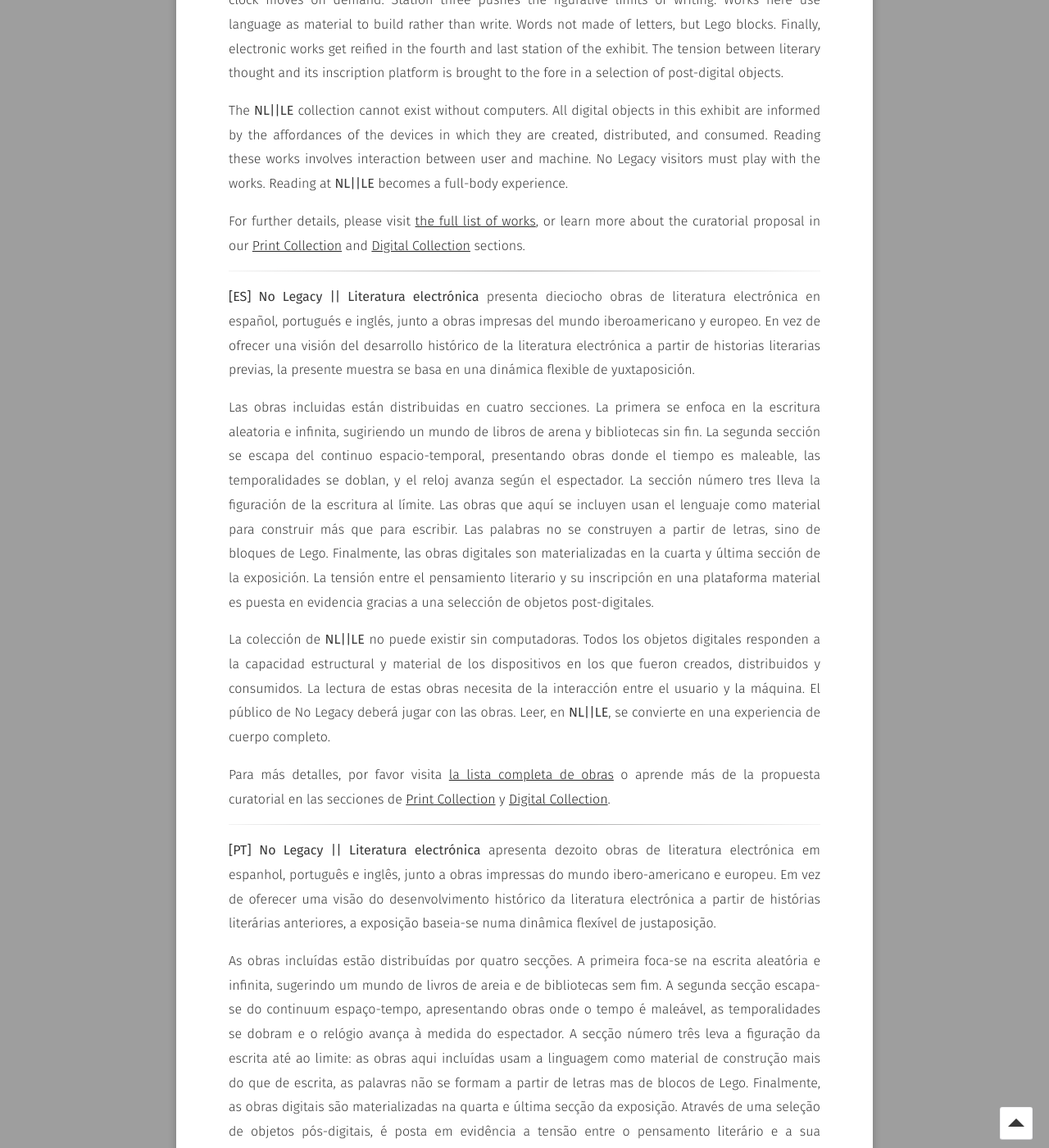
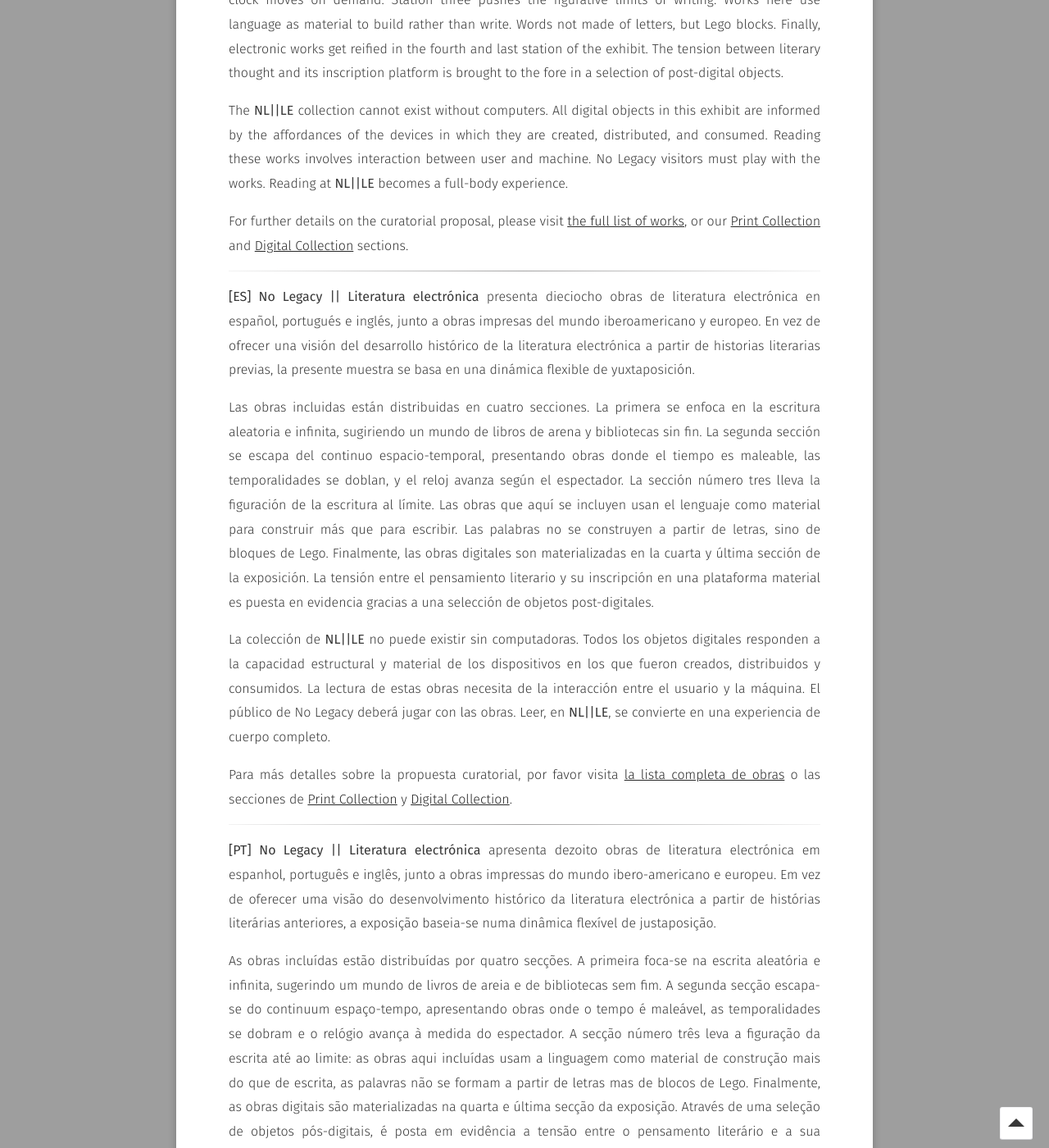
Before and after one commit to nolegacyexhibit/nolegacyexhibit.github.io, a Jekyll site: the page built from collection/index.md, in a window 1280 px wide and 1400 px high, scrolled down 679 px. Shown: the whole window at 82% size. Built offline with Jekyll 4.4.1, drawn with Linux system fonts in a browser that asks for light colours; some web fonts are replaced; some of the changed text lies outside the part shown.

Commit message:
Update index.md

```diff
--- a/collection/index.md
+++ b/collection/index.md
@@ -17,7 +17,7 @@ The digital works are distributed among four stations. The first one focuses on
 
 The **NL\|\|LE** collection cannot exist without computers. All digital objects in this exhibit are informed by the affordances of the devices in which they are created, distributed, and consumed. Reading these works involves interaction between user and machine. No Legacy visitors must play with the works. Reading at **NL\|\|LE** becomes a full-body experience.
 
-For further details, please visit [the full list of works](http://nolegacyexhibit.github.io/collection/listofworks), or learn more about the curatorial proposal in our [Print Collection](http://nolegacyexhibit.github.io/collection/print/) and [Digital Collection](http://nolegacyexhibit.github.io/collection/digital/) sections.
+For further details on the curatorial proposal, please visit [the full list of works](http://nolegacyexhibit.github.io/collection/listofworks), or our [Print Collection](http://nolegacyexhibit.github.io/collection/print/) and [Digital Collection](http://nolegacyexhibit.github.io/collection/digital/) sections.
 
 ---
 
@@ -27,7 +27,7 @@ Las obras incluidas están distribuidas en cuatro secciones. La primera se enfoc
 
 La colección de **NL\|\|LE** no puede existir sin computadoras. Todos los objetos digitales responden a la capacidad estructural y material de los dispositivos en los que fueron creados, distribuidos y consumidos. La lectura de estas obras necesita de la interacción entre el usuario y la máquina. El público de No Legacy deberá jugar con las obras. Leer, en **NL\|\|LE**, se convierte en una experiencia de cuerpo completo.
 
-Para más detalles, por favor visita [la lista completa de obras](http://nolegacyexhibit.github.io/collection/listofworks) o aprende más de la propuesta curatorial en las secciones de [Print Collection](http://nolegacyexhibit.github.io/collection/print/) y [Digital Collection](http://nolegacyexhibit.github.io/collection/digital/).
+Para más detalles sobre la propuesta curatorial, por favor visita [la lista completa de obras](http://nolegacyexhibit.github.io/collection/listofworks) o las secciones de [Print Collection](http://nolegacyexhibit.github.io/collection/print/) y [Digital Collection](http://nolegacyexhibit.github.io/collection/digital/).
 
 ---
 
```
Also changed, not shown: other parts of collection/index.md (+1 -1 lines).
